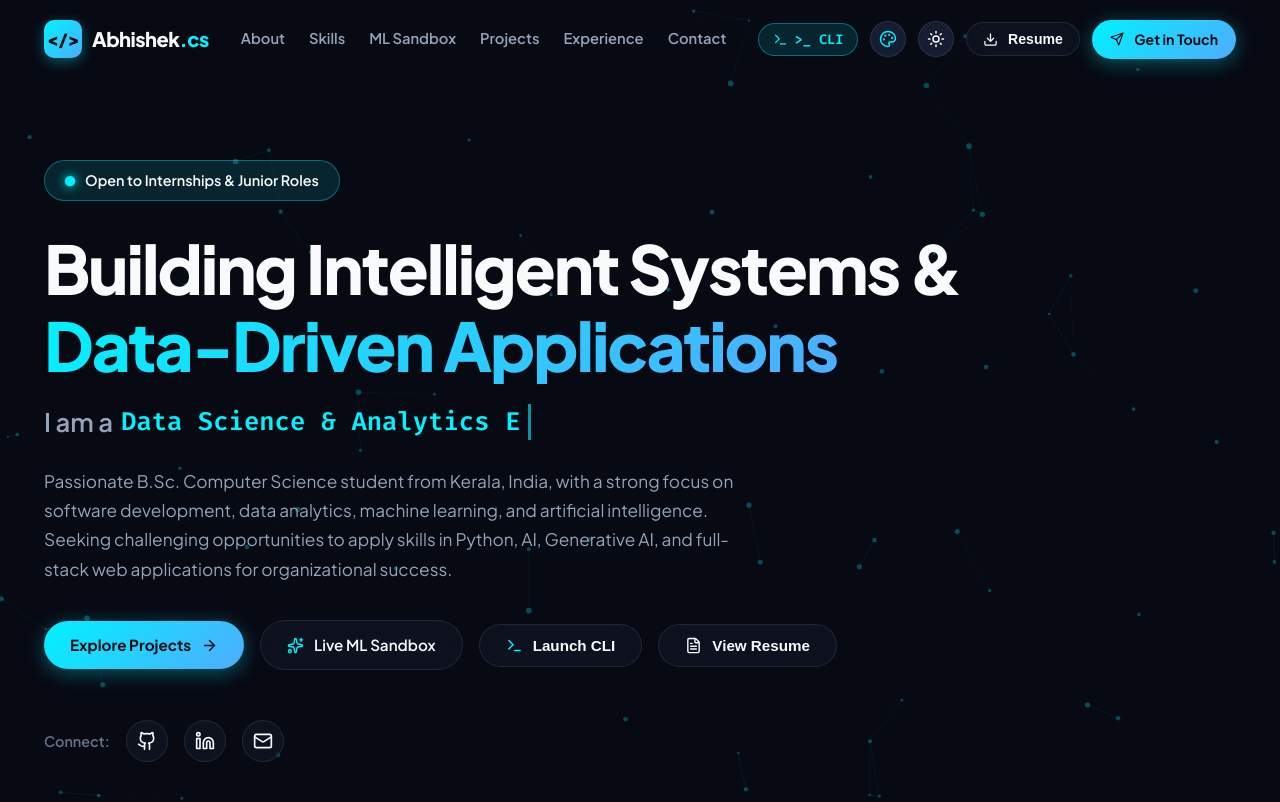
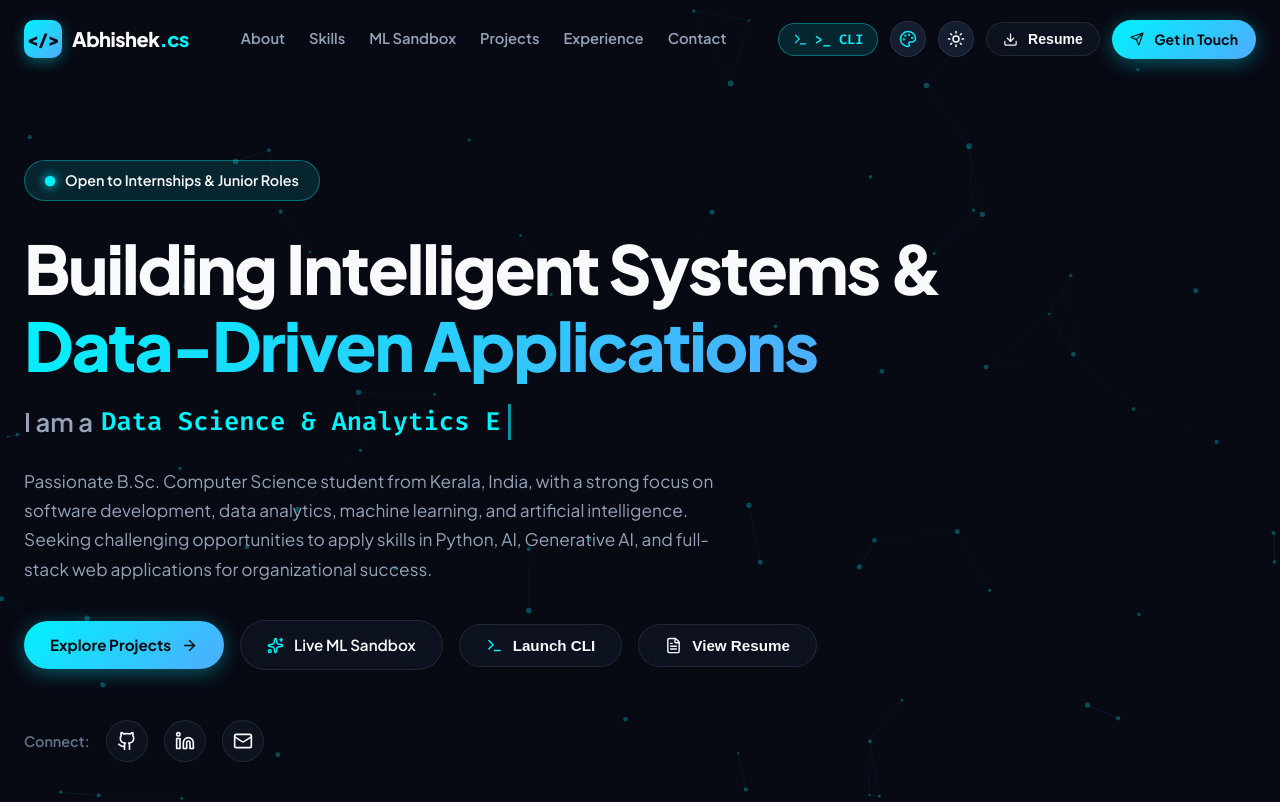
Before and after one commit to Abhishek-KS-dev/My_Portfolio, a React (Vite) app: page / in a window 1280 px wide. Shown: the top 802 px of the page. Built offline with nearby package versions, Linux system fonts and the light colour scheme.

Commit message:
patch v1

```diff
--- a/src/index.css
+++ b/src/index.css
@@ -214,7 +214,7 @@ body {
 /* Responsive Container */
 .container {
   width: 100%;
-  max-width: 1240px;
+  max-width: 1400px;
   margin: 0 auto;
   padding: 0 24px;
 }
```
